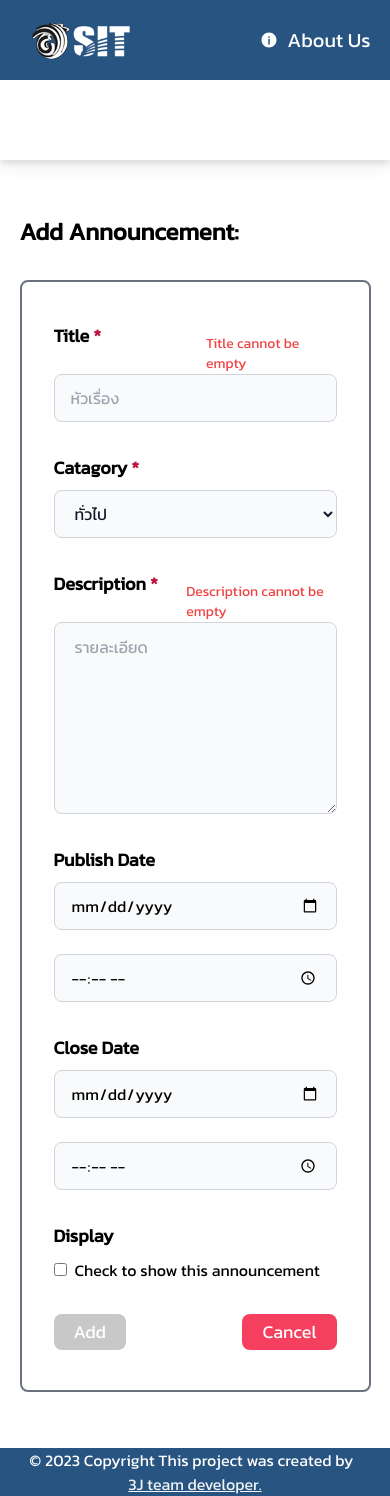
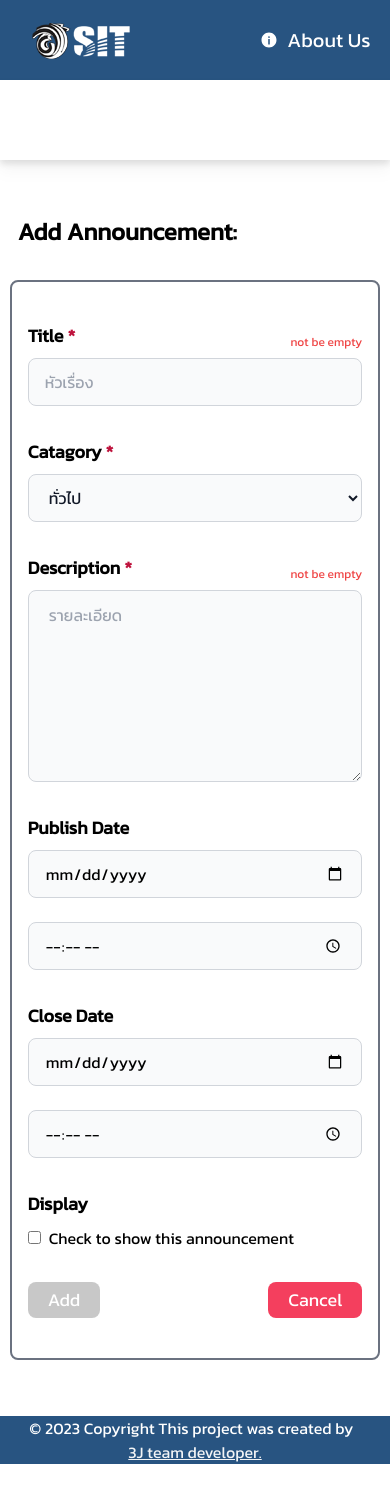
Before and after one commit to Kasidatep/SAS-FrontEnd, a Vue app: page /admin/announcement/add in a window 390 px wide. After the commit the page ends 1464 px from the top, so only its background shows below. Built offline with nearby package versions, Linux system fonts and the light colour scheme.

Commit message:
06-05-2566

```diff
--- a/src/views/AddEditAnnouncement.vue
+++ b/src/views/AddEditAnnouncement.vue
@@ -1,81 +1,127 @@
 <script setup>
-import { ref, onMounted, computed } from 'vue';
+import { ref, onMounted, computed } from "vue";
 import { useRoute, useRouter } from "vue-router";
-import { getAnnouncementById, createAnnouncement, updateAnnouncementById } from "../composables/fetch";
+import {
+  getAnnouncementById,
+  createAnnouncement,
+  updateAnnouncementById,
+} from "../composables/fetch";
 import annDisplayEnum from "../composables/announcementDisplayEnum";
 import { isoToDate, isoToTime, toDate } from "../composables/date";
-import Swal from 'sweetalert2'
+import Swal from "sweetalert2";
 
 const categoryList = [
   { id: 1, name: "ทั่วไป" },
   { id: 2, name: "ทุนการศึกษา" },
   { id: 3, name: "หางาน" },
-    { id: 4, name: "ฝึกงาน" }
-]
+  { id: 4, name: "ฝึกงาน" },
+];
 
-const router = useRouter()
-const route = useRoute()
+const router = useRouter();
+const route = useRoute();
 
-const isUpdateState = ref(false)
-const announcement = ref(null)
+const isUpdateState = ref(false);
+const announcement = ref(null);
 
-const announcementTitle = ref(null)
-const announcementCatagory = ref(1)
-const announcementDescription = ref(null)
-const publishDate = ref(null)
-const publishTime = ref(null)
-const closeDate = ref(null)
-const closeTime = ref(null)
-const announcementDisplay = ref(false)
-const id = ref(null)
-const publishDateTime = computed(() => { return toDate(publishDate.value, publishTime.value) })
-const closeDateTime = computed(() => { return toDate(closeDate.value, closeTime.value) })
-const annDisplay = computed(() => { return (announcementDisplay.value == true) ? annDisplayEnum.Y : annDisplayEnum.N })
+const announcementTitle = ref(null);
+const announcementCatagory = ref(1);
+const announcementDescription = ref(null);
+const publishDate = ref(null);
+const publishTime = ref(null);
+const closeDate = ref(null);
+const closeTime = ref(null);
+const announcementDisplay = ref(false);
+const id = ref(null);
+const publishDateTime = computed(() => {
+  return toDate(publishDate.value, publishTime.value);
+});
+const closeDateTime = computed(() => {
+  return toDate(closeDate.value, closeTime.value);
+});
+const annDisplay = computed(() => {
+  return announcementDisplay.value == true
+    ? annDisplayEnum.Y
+    : annDisplayEnum.N;
+});
 
 const disabledBtn = computed(() => {
-    return (announcementTitle.value == null || announcementTitle.value?.length == 0 || announcementDescription.value == null || announcementDescription.value?.length == 0 || isSameValue.value)
-})
+  return (
+    announcementTitle.value == null ||
+    announcementTitle.value?.length == 0 ||
+    announcementDescription.value == null ||
+    announcementDescription.value?.length == 0 ||
+    isSameValue.value
+  );
+});
 
-
-const isSameValue = computed(()=>{
-    return ( announcementTitle.value == announcement.value?.announcementTitle &&
-    announcementCatagory.value == findCategoryId(announcement.value?.announcementCategory) &&
-    announcementDescription.value == announcement.value?.announcementDescription &&
+const isSameValue = computed(() => {
+  return announcementTitle.value == announcement.value?.announcementTitle &&
+    announcementCatagory.value ==
+      findCategoryId(announcement.value?.announcementCategory) &&
+    announcementDescription.value ==
+      announcement.value?.announcementDescription &&
     publishDate.value == isoToDate(announcement.value?.publishDate) &&
     publishTime.value == isoToTime(announcement.value?.publishDate) &&
     closeDate.value == isoToDate(announcement.value?.closeDate) &&
     closeTime.value == isoToTime(announcement.value?.closeDate) &&
-    announcementDisplay.value == (announcement.value?.announcementDisplay == "Y") ? true : false
-    )
-})
+    announcementDisplay.value ==
+      (announcement.value?.announcementDisplay == "Y")
+    ? true
+    : false;
+});
 
 const validateTitle = computed(() => {
-    if (announcementTitle.value?.length == 0 || announcementTitle.value == null) return {css:'text-red-500',msg:'Title cannot be empty'}
-    else if (announcementTitle.value?.length > 150 && announcementTitle.value?.length < 200) return {css:'text-yellow-500',msg:`Remaining: ${ 200- announcementTitle.value?.length}`}
-    else if (announcementTitle.value?.length >= 200) return {css:'text-red-500',msg:'Announcement Title is too long.'}
-    else return {css:'text-green-500',msg:''}
-})
+  if (announcementTitle.value?.length == 0 || announcementTitle.value == null)
+    return { css: "text-red-500", msg: "not be empty" };
+  else if (
+    announcementTitle.value?.length > 150 &&
+    announcementTitle.value?.length < 200
+  )
+    return {
+      css: "text-yellow-500",
+      msg: `Remaining: ${200 - announcementTitle.value?.length}`,
+    };
+  else if (announcementTitle.value?.length >= 200)
+    return { css: "text-red-500", msg: "too long." };
+  else return { css: "text-green-500", msg: "" };
+});
 
 const validateDesc = computed(() => {
-    if (announcementDescription.value?.length == 0 || announcementDescription.value == null) return {css:'text-red-500',msg:'Description cannot be empty'}
-    else if (announcementDescription.value?.length > 9000 && announcementDescription.value?.length < 10000) return {css:'text-yellow-500',msg:`Remaining: ${ 10000- announcementDescription.value?.length}`}
-    else if (announcementDescription.value?.length >= 10000) return {css:'text-red-500',msg:'Announcement Title is too long.'}
-    else return {css:'text-green-500',msg:''}
-})
+  if (
+    announcementDescription.value?.length == 0 ||
+    announcementDescription.value == null
+  )
+    return { css: "text-red-500", msg: "not be empty" };
+  else if (
+    announcementDescription.value?.length > 9000 &&
+    announcementDescription.value?.length < 10000
+  )
+    return {
+      css: "text-yellow-500",
+      msg: `Remaining: ${10000 - announcementDescription.value?.length}`,
+    };
+  else if (announcementDescription.value?.length >= 10000)
+    return { css: "text-red-500", msg: "too long." };
+  else return { css: "text-green-500", msg: "" };
+});
 
-const findCategoryId = (category) => categoryList.find(c => c.name == category)?.id
+const findCategoryId = (category) =>
+  categoryList.find((c) => c.name == category)?.id;
 
 const setAnnouncement = () => {
-    announcementTitle.value = announcement.value?.announcementTitle
-    announcementCatagory.value = findCategoryId(announcement.value?.announcementCategory)
-    announcementDescription.value = announcement.value?.announcementDescription
-    publishDate.value = isoToDate(announcement.value?.publishDate)
-    publishTime.value = isoToTime(announcement.value?.publishDate)
-    closeDate.value = isoToDate(announcement.value?.closeDate)
-    closeTime.value = isoToTime(announcement.value?.closeDate)
-    announcementDisplay.value = (announcement.value?.announcementDisplay == "Y") ? true : false
-    id.value = announcement.value?.id
-}
+  announcementTitle.value = announcement.value?.announcementTitle;
+  announcementCatagory.value = findCategoryId(
+    announcement.value?.announcementCategory
+  );
+  announcementDescription.value = announcement.value?.announcementDescription;
+  publishDate.value = isoToDate(announcement.value?.publishDate);
+  publishTime.value = isoToTime(announcement.value?.publishDate);
+  closeDate.value = isoToDate(announcement.value?.closeDate);
+  closeTime.value = isoToTime(announcement.value?.closeDate);
+  announcementDisplay.value =
+    announcement.value?.announcementDisplay == "Y" ? true : false;
+  id.value = announcement.value?.id;
+};
 
 const showAlert = (type, title, desc, cancelButton, goBack) => {
   Swal.fire({
@@ -83,32 +129,36 @@ const showAlert = (type, title, desc, cancelButton, goBack) => {
     text: desc,
     icon: type,
     showCancelButton: cancelButton,
-        confirmButtonColor: '#3085d6',
-        cancelButtonColor: '#d33',
-        confirmButtonText: 'OK'
+    confirmButtonColor: "#3085d6",
+    cancelButtonColor: "#d33",
+    confirmButtonText: "OK",
   }).then((result) => {
     if (result.isConfirmed) {
-            if (goBack) router.go(-1)
+      if (goBack) router.go(-1);
     }
-    })
+  });
   //alert(desc)
   //if(goBack) router.go(-1)
-
-}
+};
 
 onMounted(async () => {
-    if (typeof route.params.id !== 'undefined') {
-        isUpdateState.value = true
-        announcement.value = await getAnnouncementById(route.params.id)
+  if (typeof route.params.id !== "undefined") {
+    isUpdateState.value = true;
+    announcement.value = await getAnnouncementById(route.params.id);
     if (announcement.value === null || announcement.value === undefined) {
-            showAlert('warning', 'sorry', 'The request page is not available', false, true)
+      showAlert(
+        "warning",
+        "sorry",
+        "The request page is not available",
+        false,
+        true
+      );
     }
-        setAnnouncement()
+    setAnnouncement();
+  } else {
+    isUpdateState.value = false;
   }
-    else {
-        isUpdateState.value = false
-    }
-})
+});
 
 const addAnnouncement = async () => {
   if (!disabledBtn.value) {
@@ -119,102 +169,189 @@ const addAnnouncement = async () => {
       closeDate: closeDateTime.value,
       announcementDisplay: annDisplay.value,
       categoryId: announcementCatagory.value,
+    };
+    let status = 400;
+    if (isUpdateState.value == false) {
+      status = await createAnnouncement(addObj);
+    } else {
+      addObj.id = id.value;
+      status = await updateAnnouncementById(addObj);
+    }
+    if (status == 200)
+      showAlert(
+        "success",
+        "Successfully",
+        `Your announcement has ${isUpdateState.value ? "updated" : "created"}.`,
+        false,
+        true
+      );
+    else
+      showAlert(
+        "error",
+        "Sorry",
+        `Your announcement cannot be ${
+          isUpdateState.value ? "update" : "create"
+        }.`,
+        false,
+        true
+      );
+  } else {
+    //showAlert('error', 'Sorry', 'Some value cannot be empty', false, false)
 
+    const Toast = Swal.mixin({
+      toast: true,
+      position: "top-end",
+      showConfirmButton: false,
+      timer: 1250,
+      timerProgressBar: true,
+      didOpen: (toast) => {
+        toast.addEventListener("mouseenter", Swal.stopTimer);
+        toast.addEventListener("mouseleave", Swal.resumeTimer);
+      },
+    });
+
+    Toast.fire({
+      icon: "warning",
+      title: "Some value cannot be empty",
+    });
   }
-        let status = 400
-        if (isUpdateState.value == false) {
-            status = await createAnnouncement(addObj)
-        } else {
-            addObj.id = id.value
-            status = await updateAnnouncementById(addObj)
-        }
-        if (status == 200) showAlert('success', 'Successfully', `Your announcement has ${isUpdateState.value?'updated':'created'}.`, false, true)
-        else showAlert('error', 'Sorry', `Your announcement cannot be ${isUpdateState.value?'update':'create'}.`, false, true)
-
-    } else {
-        showAlert('error', 'Sorry', 'Some value cannot be empty', false, false)
-    }
-}
-
+};
 </script>
 
 <template>
   <div class="w-full justify-center flex">
-        <div class="w-[90%] sm:w-[80%] md:w-[75%] pt-14 min-h-[72.5vh]">
-            <div class=" items-center flex sm:text-3xl text-2xl font-semibold">
-                {{ isUpdateState ? 'Edit' : 'Add' }} Announcement:
+    <div class="w-[95%] ss:w-[90%] sm:w-[80%] md:w-[75%] pt-14 min-h-[72.5vh]">
+      <div class="pl-2 items-center flex sm:text-3xl text-2xl font-semibold">
+        {{ isUpdateState ? "Edit" : "Add" }} Announcement:
       </div>
-            <div class="w-full flex flex-col mt-8 pb-10 md:text-lg border-gray-500 border-solid border-2 rounded-lg">
-                <div class="w-full flex flex-col px-8 md:px-12 pt-10">
+      <div
+        class="w-full flex flex-col mt-8 pb-10 md:text-lg border-gray-500 border-solid border-2 rounded-lg"
+      >
+        <div class="w-full flex flex-col px-4 ss:px-8 md:px-12 pt-10">
           <div class="flex justify-between">
-                        <div class="w-40 font-semibold text-lg pb-2">Title<span class="text-rose-700 pl-1">*</span></div>
-                        <div class="text-sm align-text-bottom pt-3" :class="validateTitle.css"> {{ validateTitle.msg }}</div>
+            <div class="w-fit font-semibold text-lg pb-2">
+              Title<span class="text-rose-700 pl-1">*</span>
+            </div>
+            <div
+              class="text-xs md:text-sm align-text-bottom pt-3"
+              :class="validateTitle.css"
+            >
+              {{ validateTitle.msg }}
+            </div>
           </div>
 
-                    <input v-model.trim="announcementTitle" placeholder="หัวเรื่อง" maxlength="200"
-                        class="ann-title w-full bg-gray-50 border border-gray-300 cursor-pointer h-12 rounded-lg px-4 text-base">
-
+          <input
+            v-model.trim="announcementTitle"
+            placeholder="หัวเรื่อง"
+            maxlength="200"
+            class="ann-title w-full bg-gray-50 border border-gray-300 cursor-pointer h-12 rounded-lg px-4 text-base"
+          />
         </div>
-                <div class="w-full flex flex-col px-8 md:px-12 pt-8">
-                    <div class="w-40 font-semibold text-lg pb-2">Catagory<span class="text-rose-700 pl-1">*</span></div>
-                    <select v-model="announcementCatagory"
-                        class="ann-catagory bg-gray-50 border border-gray-300 text-gray-900 text-base rounded-lg  w-full ss:w-[13rem] px-4 h-12">
-                        <option :value="catagory.id" class="" v-for="catagory in categoryList" :selected="catagory.id == 1">
-                            {{ catagory.name }}</option>
+        <div class="w-full flex flex-col px-4 ss:px-8 md:px-12 pt-8">
+          <div class="w-fit font-semibold text-lg pb-2">
+            Catagory<span class="text-rose-700 pl-1">*</span>
+          </div>
+          <select
+            v-model="announcementCatagory"
+            class="ann-catagory bg-gray-50 border border-gray-300 text-gray-900 text-base rounded-lg w-full ss:w-[13rem] px-4 h-12"
+          >
+            <option
+              :value="catagory.id"
+              class=""
+              v-for="catagory in categoryList"
+              :selected="catagory.id == 1"
+            >
+              {{ catagory.name }}
+            </option>
           </select>
         </div>
-                <div class="w-full flex flex-col px-8 md:px-12 pt-8 ">
+        <div class="w-full flex flex-col px-4 ss:px-8 md:px-12 pt-8">
           <div class="flex justify-between">
-                        <div class="w-40 font-semibold text-lg pb-2">Description<span class="text-rose-700 pl-1">*</span></div>
-                        <div class="text-sm align-text-bottom pt-3" :class="validateDesc.css"> {{ validateDesc.msg }}</div>
+            <div class="w-fit font-semibold text-lg pb-2">
+              Description<span class="text-rose-700 pl-1">*</span>
             </div>
-                    <textarea type="text" ref="desc" placeholder="รายละเอียด" maxlength="10000"
-                        class="ann-description w-full rounded-lg pl-5 text-base pt-3 h-48 border border-gray-300 bg-gray-50"
-                        v-model.trim="announcementDescription" @keyup.enter="bl.focus()"></textarea>
-                </div>
-                <div class="w-full flex flex-col px-8 md:px-12 pt-8 ">
-                    <div class="w-40 font-semibold text-lg pb-2">
-                        Publish Date
-                    </div>
-                    <div class="flex gap-6 flex-col ss:flex-row">
-                        <input type="date" v-model.trim="publishDate"
-                            class="ann-publish-date w-full ss:w-[13rem] bg-gray-50 border border-gray-300 cursor-pointer h-12 rounded-lg px-4 text-base">
-                        <input type="time" v-model.trim="publishTime"
-                            class="ann-publish-time w-full ss:w-[13rem] bg-gray-50 border border-gray-300 cursor-pointer h-12 rounded-lg px-4 text-base">
+            <div
+              class="text-xs md:text-sm align-text-bottom pt-3"
+              :class="validateDesc.css"
+            >
+              {{ validateDesc.msg }}
             </div>
           </div>
-                <div class="w-full flex flex-col px-8 md:px-12 pt-8 ">
-                    <div class="w-40 font-semibold text-lg pb-2">
-                        Close Date
+          <textarea
+            type="text"
+            ref="desc"
+            placeholder="รายละเอียด"
+            maxlength="10000"
+            class="ann-description w-full rounded-lg pl-5 text-base pt-3 h-48 border border-gray-300 bg-gray-50"
+            v-model.trim="announcementDescription"
+            @keyup.enter="bl.focus()"
+          ></textarea>
         </div>
+        <div class="w-full flex flex-col px-4 ss:px-8 md:px-12 pt-8">
+          <div class="w-fit font-semibold text-lg pb-2">Publish Date</div>
           <div class="flex gap-6 flex-col ss:flex-row">
-                        <input type="date" v-model.trim="closeDate"
-                            class="ann-close-date w-full ss:w-[13rem] bg-gray-50 border border-gray-300 cursor-pointer h-12 rounded-lg px-4 text-base">
-                        <input type="time" v-model.trim="closeTime"
-                            class="ann-close-time w-full ss:w-[13rem] bg-gray-50 border border-gray-300 cursor-pointer h-12 rounded-lg px-4 text-base">
+            <input
+              type="date"
+              v-model.trim="publishDate"
+              class="ann-publish-date w-full ss:w-[13rem] bg-gray-50 border border-gray-300 cursor-pointer h-12 rounded-lg px-4 text-base"
+            />
+            <input
+              type="time"
+              v-model.trim="publishTime"
+              class="ann-publish-time w-full ss:w-[13rem] bg-gray-50 border border-gray-300 cursor-pointer h-12 rounded-lg px-4 text-base"
+            />
           </div>
         </div>
-                <div class="w-full flex flex-col px-8 md:px-12 pt-8 ">
-                    <div class="w-40 font-semibold text-lg pb-2">
-                        Display
-                    </div>
-                    <div>
-                        <input type="checkbox" class="ann-display" v-model="announcementDisplay"><span class="pl-2">Check to
-                            show this announcement</span>
+        <div class="w-full flex flex-col px-4 ss:px-8 md:px-12 pt-8">
+          <div class="w-fit font-semibold text-lg pb-2">Close Date</div>
+          <div class="flex gap-6 flex-col ss:flex-row">
+            <input
+              type="date"
+              v-model.trim="closeDate"
+              class="ann-close-date w-full ss:w-[13rem] bg-gray-50 border border-gray-300 cursor-pointer h-12 rounded-lg px-4 text-base"
+            />
+            <input
+              type="time"
+              v-model.trim="closeTime"
+              class="ann-close-time w-full ss:w-[13rem] bg-gray-50 border border-gray-300 cursor-pointer h-12 rounded-lg px-4 text-base"
+            />
           </div>
         </div>
-                <div class="w-full flex-row px-8 md:px-12 pt-8  flex sss:gap-6 justify-between ss:justify-start">
+        <div class="w-full flex flex-col px-4 ss:px-8 md:px-12 pt-8">
+          <div class="w-fit font-semibold text-lg pb-2">Display</div>
+          <div>
+            <input
+              type="checkbox"
+              class="ann-display cursor-pointer"
+              id="anndisplay"
+              v-model="announcementDisplay"
+            />
+            <label for="anndisplay" class="pl-2 cursor-pointer"
+              >Check to show this announcement</label
+            >
+          </div>
+        </div>
+        <div
+          class="w-full flex-row px-4 ss:px-8 md:px-12 pt-8 flex sss:gap-6 justify-between ss:justify-start"
+        >
           <div class="place-content-left w-fit grid text-lg">
-                        <div class="ann-button border-red  px-3 sss:px-5 py-1 rounded-lg text-white cursor-pointer  "
+            <div
+              class="ann-button border-red px-3 sss:px-5 py-1 rounded-lg text-white cursor-pointer"
               @click="addAnnouncement"
-                            :class="disabledBtn ? 'bg-[#919191] bg-opacity-50 disabled' : 'bg-[#3399cc] hover:bg-[#336699]'">
-                            {{ isUpdateState ? 'Edit' : 'Add' }}
+              :class="
+                disabledBtn
+                  ? 'bg-[#919191] bg-opacity-50 disabled'
+                  : 'bg-[#3399cc] hover:bg-[#336699]'
+              "
+            >
+              {{ isUpdateState ? "Edit" : "Add" }}
             </div>
           </div>
           <div class="place-content-left w-fit grid text-lg">
             <RouterLink :to="{ name: 'Home' }">
               <div
-                                class="ann-button border-red bg-rose-500 hover:bg-rose-700 px-3 sss:px-5 py-1 rounded-lg text-white cursor-pointer  ">
+                class="ann-button border-red bg-rose-500 hover:bg-rose-700 px-3 sss:px-5 py-1 rounded-lg text-white cursor-pointer"
+              >
                 Cancel
               </div>
             </RouterLink>
```
Also changed, not shown: src/components/AnnouncementItems.vue (+5 -12 lines), src/views/AnnouncementDetailView.vue (+12 -10 lines). Lines whose indentation alone changed are shown as unchanged.
